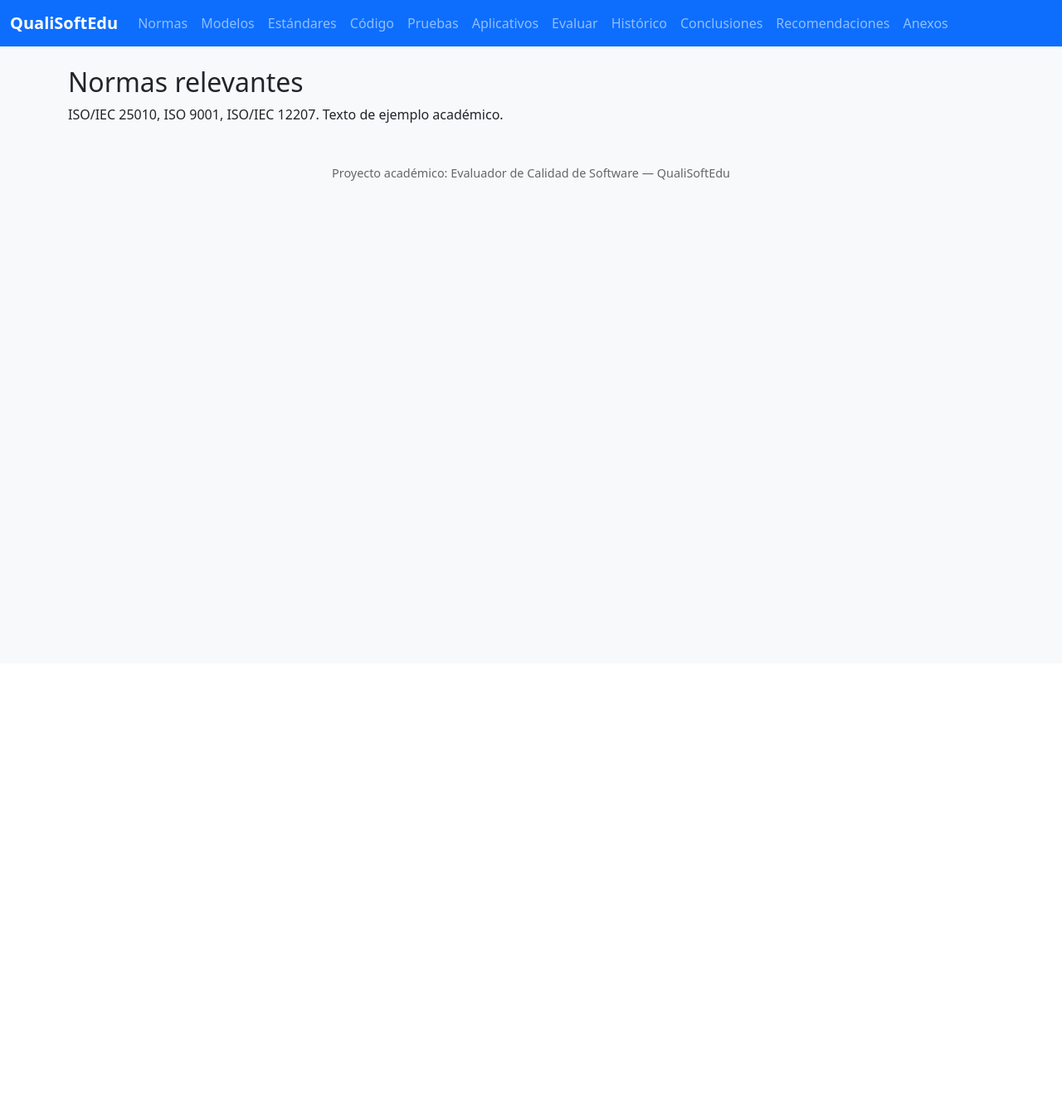
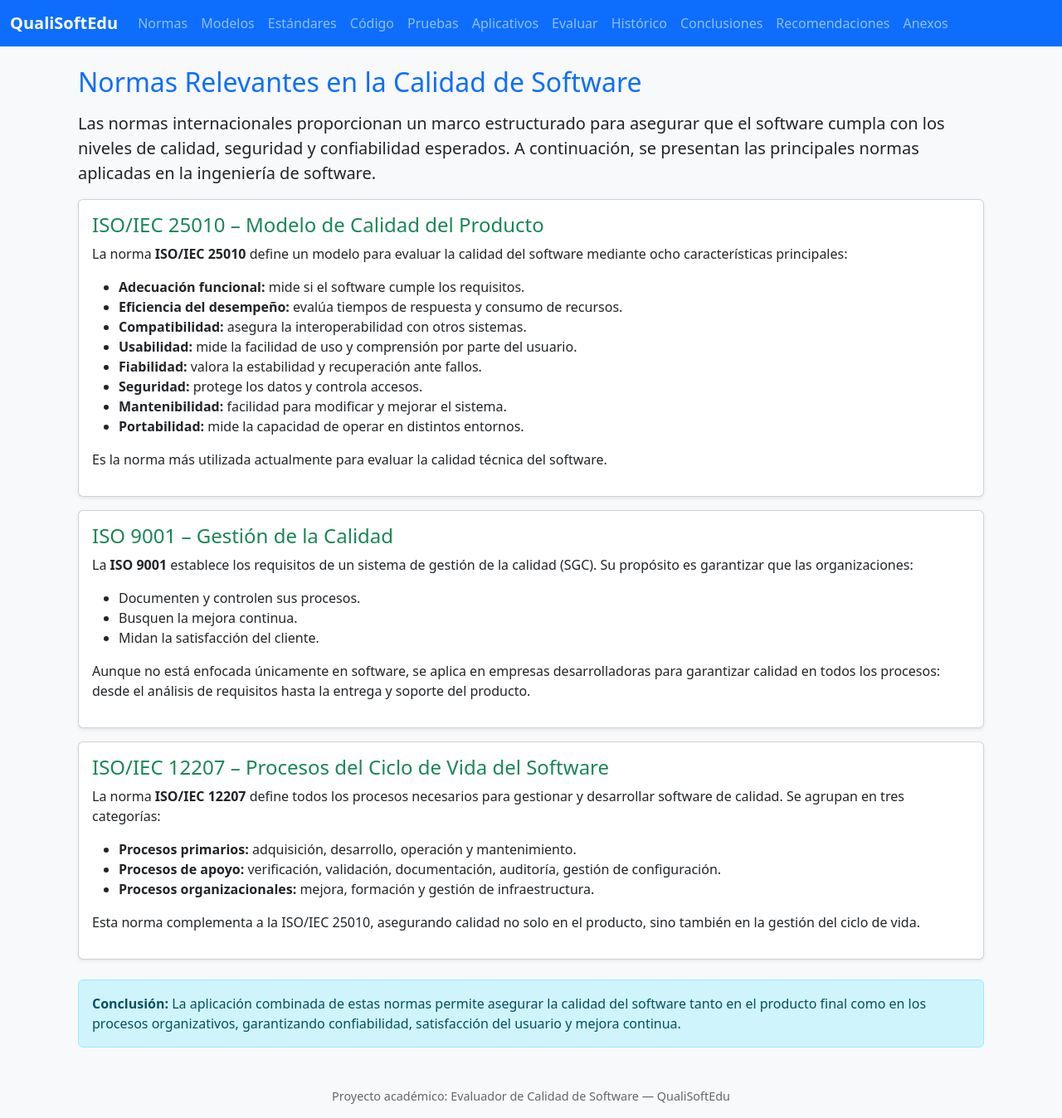
Before and after one commit to Juan6878542/QualiSoftEdu, a Flask app: page /normas in a window 1280 px wide. Shown: the whole page at 83% size. Before the commit the page ends 218 px from the top, so only its background shows below. Run offline with Flask 2, Linux system fonts and the light colour scheme.

Commit message:
Revise normas.html for software quality standards
Updated the content of the normas.html file to provide a detailed overview of software quality standards, including ISO/IEC 25010, ISO 9001, and ISO/IEC 12207, along with their significance and application in software engineering.

```diff
--- a/QualisofiteduV3/templates/normas.html
+++ b/QualisofiteduV3/templates/normas.html
@@ -1,3 +1,74 @@
 {% extends 'base.html' %}
-{% block title %}Normas{% endblock %}
-{% block content %}<h2>Normas relevantes</h2><p>ISO/IEC 25010, ISO 9001, ISO/IEC 12207. Texto de ejemplo académico.</p>{% endblock %}
+{% block title %}Normas de Calidad de Software{% endblock %}
+
+{% block content %}
+<div class="container mt-4">
+  <h2 class="text-primary mb-3">Normas Relevantes en la Calidad de Software</h2>
+  <p class="lead">
+    Las normas internacionales proporcionan un marco estructurado para asegurar que el software cumpla con los niveles de calidad, seguridad y confiabilidad esperados. A continuación, se presentan las principales normas aplicadas en la ingeniería de software.
+  </p>
+
+  <!-- ISO/IEC 25010 -->
+  <div class="card mb-3 shadow-sm">
+    <div class="card-body">
+      <h4 class="card-title text-success">ISO/IEC 25010 – Modelo de Calidad del Producto</h4>
+      <p class="card-text">
+        La norma <strong>ISO/IEC 25010</strong> define un modelo para evaluar la calidad del software mediante ocho características principales:
+      </p>
+      <ul>
+        <li><strong>Adecuación funcional:</strong> mide si el software cumple los requisitos.</li>
+        <li><strong>Eficiencia del desempeño:</strong> evalúa tiempos de respuesta y consumo de recursos.</li>
+        <li><strong>Compatibilidad:</strong> asegura la interoperabilidad con otros sistemas.</li>
+        <li><strong>Usabilidad:</strong> mide la facilidad de uso y comprensión por parte del usuario.</li>
+        <li><strong>Fiabilidad:</strong> valora la estabilidad y recuperación ante fallos.</li>
+        <li><strong>Seguridad:</strong> protege los datos y controla accesos.</li>
+        <li><strong>Mantenibilidad:</strong> facilidad para modificar y mejorar el sistema.</li>
+        <li><strong>Portabilidad:</strong> mide la capacidad de operar en distintos entornos.</li>
+      </ul>
+      <p>
+        Es la norma más utilizada actualmente para evaluar la calidad técnica del software.
+      </p>
+    </div>
+  </div>
+
+  <!-- ISO 9001 -->
+  <div class="card mb-3 shadow-sm">
+    <div class="card-body">
+      <h4 class="card-title text-success">ISO 9001 – Gestión de la Calidad</h4>
+      <p class="card-text">
+        La <strong>ISO 9001</strong> establece los requisitos de un sistema de gestión de la calidad (SGC). Su propósito es garantizar que las organizaciones:
+      </p>
+      <ul>
+        <li>Documenten y controlen sus procesos.</li>
+        <li>Busquen la mejora continua.</li>
+        <li>Midan la satisfacción del cliente.</li>
+      </ul>
+      <p>
+        Aunque no está enfocada únicamente en software, se aplica en empresas desarrolladoras para garantizar calidad en todos los procesos: desde el análisis de requisitos hasta la entrega y soporte del producto.
+      </p>
+    </div>
+  </div>
+
+  <!-- ISO/IEC 12207 -->
+  <div class="card mb-3 shadow-sm">
+    <div class="card-body">
+      <h4 class="card-title text-success">ISO/IEC 12207 – Procesos del Ciclo de Vida del Software</h4>
+      <p class="card-text">
+        La norma <strong>ISO/IEC 12207</strong> define todos los procesos necesarios para gestionar y desarrollar software de calidad. Se agrupan en tres categorías:
+      </p>
+      <ul>
+        <li><strong>Procesos primarios:</strong> adquisición, desarrollo, operación y mantenimiento.</li>
+        <li><strong>Procesos de apoyo:</strong> verificación, validación, documentación, auditoría, gestión de configuración.</li>
+        <li><strong>Procesos organizacionales:</strong> mejora, formación y gestión de infraestructura.</li>
+      </ul>
+      <p>
+        Esta norma complementa a la ISO/IEC 25010, asegurando calidad no solo en el producto, sino también en la gestión del ciclo de vida.
+      </p>
+    </div>
+  </div>
+
+  <div class="alert alert-info mt-4">
+    <strong>Conclusión:</strong> La aplicación combinada de estas normas permite asegurar la calidad del software tanto en el producto final como en los procesos organizativos, garantizando confiabilidad, satisfacción del usuario y mejora continua.
+  </div>
+</div>
+{% endblock %}
```
